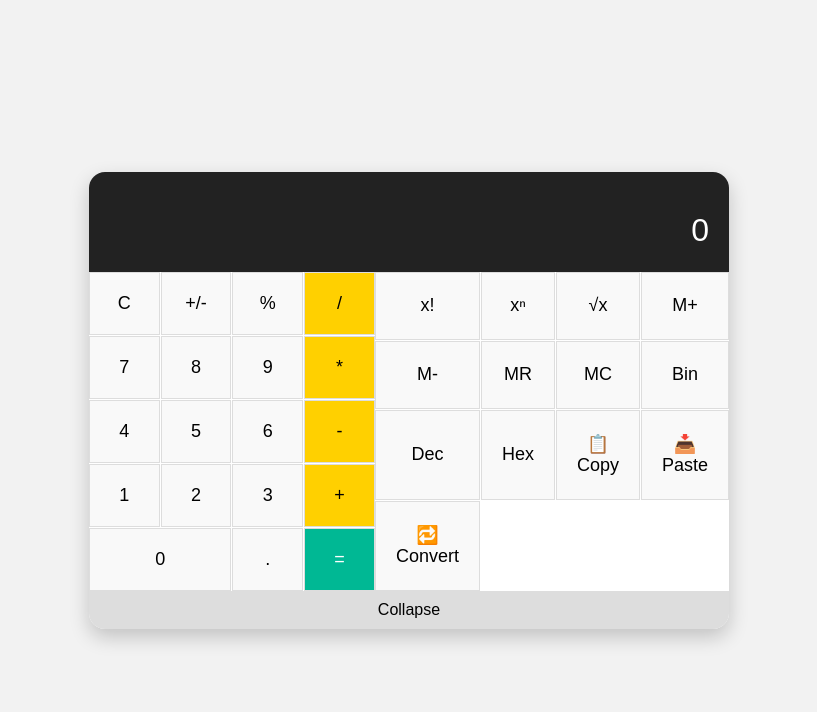
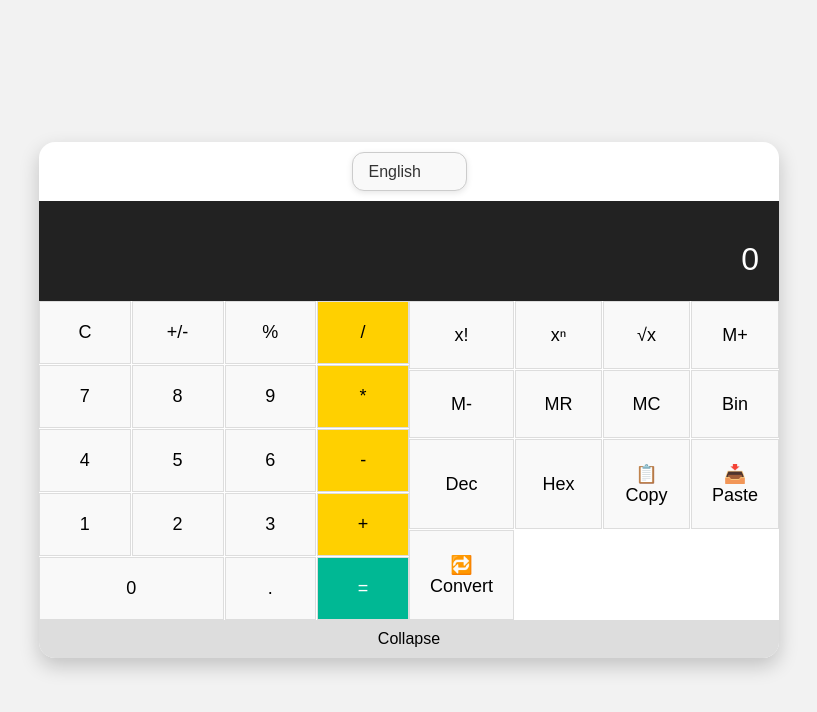
Before and after one commit to Danil-baz228/ucodecalculator, a plain HTML site: page calculator/index.html in a window 1280 px wide. Both pictures are taken after a click on the button "Expand". Shown: the whole page, without its empty margins (231-1048 px from the left). Drawn offline with Linux system fonts and the light colour scheme.

Commit message:
language change added

```diff
--- a/calculator/css/style.css
+++ b/calculator/css/style.css
@@ -21,7 +21,7 @@ body {
 }
 
 .calculator.expanded {
-    width: 640px;
+    width: 740px;
 }
 
 .display {
@@ -104,7 +104,6 @@ body {
     background: #ccc;
 }
 
-/* Converter panel */
 .converter {
     background: #fff;
     border: 1px solid #ccc;
@@ -169,3 +168,31 @@ body {
     color: #00b894;
     font-size: 20px;
 }
+
+#language-select {
+    margin: 16px auto;
+    display: block;
+    padding: 10px 16px;
+    font-size: 16px;
+    border: 1px solid #ccc;
+    border-radius: 12px;
+    background-color: #f9f9f9;
+    color: #333;
+    cursor: pointer;
+    box-shadow: 0 2px 6px rgba(0, 0, 0, 0.1);
+    transition: all 0.2s ease;
+    appearance: none;
+    -webkit-appearance: none;
+    -moz-appearance: none;
+}
+
+#language-select:hover {
+    background-color: #eee;
+    border-color: #bbb;
+}
+
+#language-select:focus {
+    outline: none;
+    border-color: #00b894;
+    box-shadow: 0 0 0 2px rgba(0, 184, 148, 0.3);
+}
--- a/calculator/index.html
+++ b/calculator/index.html
@@ -1,15 +1,19 @@
 <!DOCTYPE html>
 <html lang="en">
-
 <head>
     <meta charset="UTF-8" />
-    <meta name="viewport" content="width=device-width, initial-scale=1.0" />
+    <meta name="viewport" content="width=device-width, initial-scale=1.0"/>
     <title>Calculator</title>
     <link rel="stylesheet" href="css/style.css" />
 </head>
-
 <body>
 <div class="calculator" id="calculator">
+
+    <select id="language-select" style="margin: 10px auto; display: block;">
+        <option value="en">English</option>
+        <option value="uk">Українська</option>
+    </select>
+
     <div class="display">
         <div id="history"></div>
         <div id="output">0</div>
@@ -67,10 +71,11 @@
 
 <div class="converter" id="converter-panel" style="display: none;">
     <h4>Unit Converter</h4>
-        <label>Value:
+
+    <label for="convert-value" id="label-value">Value:</label>
     <input type="number" id="convert-value" />
-        </label>
-        <label>From:
+
+    <label for="convert-from" id="label-from">From:</label>
     <select id="convert-from">
         <option value="m">Meters</option>
         <option value="cm">Centimeters</option>
@@ -83,8 +88,8 @@
         <option value="km2">km²</option>
         <option value="ha">Hectares</option>
     </select>
-        </label>
-        <label>To:
+
+    <label for="convert-to" id="label-to">To:</label>
     <select id="convert-to">
         <option value="m">Meters</option>
         <option value="cm">Centimeters</option>
@@ -97,12 +102,11 @@
         <option value="km2">km²</option>
         <option value="ha">Hectares</option>
     </select>
-        </label>
-        <button onclick="convertUnits()">Convert</button>
-        <p><strong>Result:</strong> <span id="convert-result">—</span></p>
+
+    <button onclick="convertUnits()" id="convert-btn">Convert</button>
+    <p><strong id="label-result">Result:</strong> <span id="convert-result">—</span></p>
 </div>
 
 <script src="js/script.js"></script>
 </body>
-
 </html>
--- a/calculator/js/script.js
+++ b/calculator/js/script.js
@@ -6,6 +6,75 @@ let previous = "";
 let operator = null;
 let justEvaluated = false;
 let memory = 0;
+
+const translations = {
+    en: {
+        clear: "C",
+        sign: "+/-",
+        percent: "%",
+        copy: "📋 Copy",
+        paste: "📥 Paste",
+        convert: "🔁 Convert",
+        expand: "Expand",
+        collapse: "Collapse",
+        converterTitle: "Unit Converter",
+        value: "Value",
+        from: "From",
+        to: "To",
+        result: "Result",
+        convertBtn: "Convert",
+        meters: "Meters",
+        centimeters: "Centimeters",
+        kilometers: "Kilometers",
+        grams: "Grams",
+        kilograms: "Kilograms",
+        tonnes: "Tonnes",
+        m: "Meters",
+        cm: "Centimeters",
+        km: "Kilometers",
+        g: "Grams",
+        kg: "Kilograms",
+        t: "Tonnes",
+        m2: "m²",
+        cm2: "cm²",
+        km2: "km²",
+        ha: "Hectares"
+    },
+    uk: {
+        clear: "С",
+        sign: "+/-",
+        percent: "%",
+        copy: "📋 Копіювати",
+        paste: "📥 Вставити",
+        convert: "🔁 Конвертувати",
+        expand: "Розгорнути",
+        collapse: "Згорнути",
+        converterTitle: "Конвертер одиниць",
+        value: "Значення",
+        from: "З",
+        to: "До",
+        result: "Результат",
+        convertBtn: "Конвертувати",
+        meters: "Метри",
+        centimeters: "Сантиметри",
+        kilometers: "Кілометри",
+        grams: "Грами",
+        kilograms: "Кілограми",
+        tonnes: "Тонни",
+        m: "Метри",
+        cm: "Сантиметри",
+        km: "Кілометри",
+        g: "Грами",
+        kg: "Кілограми",
+        t: "Тонни",
+        m2: "м²",
+        cm2: "см²",
+        km2: "км²",
+        ha: "Гектари"
+    }
+};
+
+let currentLanguage = "en";
 
 function updateDisplay() {
     output.textContent = current;
@@ -118,11 +187,7 @@ function evaluatePower() {
 
 function squareRoot(n) {
     n = parseFloat(n);
-    if (n < 0) {
-        current = "Error";
-    } else {
-        current = Math.sqrt(n).toString();
-    }
+    current = n < 0 ? "Error" : Math.sqrt(n).toString();
     updateDisplay();
 }
 
@@ -146,36 +211,6 @@ function memoryClear() {
     memory = 0;
 }
 
-function convertLength() {
-    const meters = parseFloat(current);
-    if (isNaN(meters)) return;
-    const cm = meters * 100;
-    const km = meters / 1000;
-    current = `${cm} cm | ${km} km`;
-    justEvaluated = true;
-    updateDisplay();
-}
-
-function convertWeight() {
-    const kg = parseFloat(current);
-    if (isNaN(kg)) return;
-    const grams = kg * 1000;
-    const tonnes = kg / 1000;
-    current = `${grams} g | ${tonnes} t`;
-    justEvaluated = true;
-    updateDisplay();
-}
-
-function convertArea() {
-    const m2 = parseFloat(current);
-    if (isNaN(m2)) return;
-    const cm2 = m2 * 10000;
-    const hectares = m2 / 10000;
-    current = `${cm2} cm² | ${hectares} ha`;
-    justEvaluated = true;
-    updateDisplay();
-}
-
 function toBinary() {
     const num = parseInt(current);
     if (isNaN(num)) return;
@@ -191,8 +226,6 @@ function toDecimal() {
     updateDisplay();
 }
 
-
-
 function toHex() {
     const num = parseInt(current);
     if (isNaN(num)) return;
@@ -204,7 +237,7 @@ function toHex() {
 function copyHistory() {
     const text = `${history.textContent} ${output.textContent}`;
     navigator.clipboard.writeText(text).then(() => {
-        alert("History copied!");
+        alert("Copied!");
     });
 }
 
@@ -234,21 +267,16 @@ function convertUnits() {
     }
 
     const units = {
-
         m: 1,
         cm: 0.01,
         km: 1000,
-
-
         g: 0.001,
         kg: 1,
         t: 1000,
-
-
         m2: 1,
         cm2: 0.0001,
         km2: 1_000_000,
-        ha: 10_000,
+        ha: 10_000
     };
 
     if (!units[from] || !units[to]) {
@@ -258,25 +286,10 @@ function convertUnits() {
 
     const base = value * units[from];
     const converted = base / units[to];
-
     resultEl.textContent = `${converted} ${to}`;
 }
 
-
-document.getElementById("toggle-extra").addEventListener("click", () => {
-    const calculator = document.getElementById("calculator");
-    calculator.classList.toggle("expanded");
-
-    const toggleBtn = document.getElementById("toggle-extra");
-    toggleBtn.textContent = calculator.classList.contains("expanded") ? "Collapse" : "Expand";
-});
-
-document.getElementById("open-converter").addEventListener("click", () => {
-    const panel = document.getElementById("converter-panel");
-    panel.style.display = panel.style.display === "none" ? "block" : "none";
-});
-
-
+// Handle all button clicks
 document.querySelectorAll(".btn").forEach(btn => {
     btn.addEventListener("click", () => {
         const action = btn.dataset.action;
@@ -295,17 +308,59 @@ document.querySelectorAll(".btn").forEach(btn => {
         else if (action === "m-") memorySubtract();
         else if (action === "mr") memoryRecall();
         else if (action === "mc") memoryClear();
-        else if (action === "convert-length") convertLength();
-        else if (action === "convert-weight") convertWeight();
-        else if (action === "convert-area") convertArea();
         else if (action === "to-binary") toBinary();
         else if (action === "to-decimal") toDecimal();
         else if (action === "to-hex") toHex();
         else if (action === "copy-history") copyHistory();
         else if (action === "paste") pasteFromClipboard();
-
-
     });
 });
 
+document.getElementById("toggle-extra").addEventListener("click", () => {
+    const calculator = document.getElementById("calculator");
+    calculator.classList.toggle("expanded");
+
+    const toggleBtn = document.getElementById("toggle-extra");
+    const t = translations[currentLanguage];
+    toggleBtn.textContent = calculator.classList.contains("expanded") ? t.collapse : t.expand;
+});
+
+document.getElementById("open-converter").addEventListener("click", () => {
+    const panel = document.getElementById("converter-panel");
+    panel.style.display = panel.style.display === "none" ? "block" : "none";
+});
+
+document.getElementById("language-select").addEventListener("change", (e) => {
+    changeLanguage(e.target.value);
+});
+
+function changeLanguage(lang) {
+    currentLanguage = lang;
+    const t = translations[lang];
+
+    document.querySelector('[data-action="clear"]').textContent = t.clear;
+    document.querySelector('[data-action="copy-history"]').textContent = t.copy;
+    document.querySelector('[data-action="paste"]').textContent = t.paste;
+    document.getElementById("open-converter").textContent = t.convert;
+
+    const toggleBtn = document.getElementById("toggle-extra");
+    toggleBtn.textContent = document.getElementById("calculator").classList.contains("expanded")
+        ? t.collapse
+        : t.expand;
+
+    document.querySelector("#converter-panel h4").textContent = t.converterTitle;
+    document.getElementById("label-value").textContent = t.value + ":";
+    document.getElementById("label-from").textContent = t.from + ":";
+    document.getElementById("label-to").textContent = t.to + ":";
+    document.getElementById("label-result").textContent = t.result + ":";
+    document.getElementById("convert-btn").textContent = t.convertBtn;
+
+    const fromSelect = document.getElementById("convert-from");
+    const toSelect = document.getElementById("convert-to");
+
+    Array.from(fromSelect.options).forEach(opt => opt.textContent = t[opt.value]);
+    Array.from(toSelect.options).forEach(opt => opt.textContent = t[opt.value]);
+}
+
 updateDisplay();
+changeLanguage("en");
```
Lines whose indentation alone changed are shown as unchanged.
